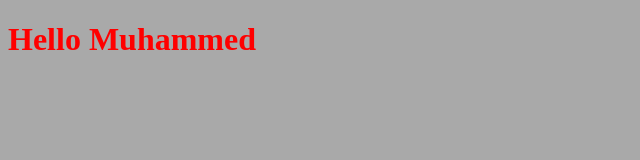
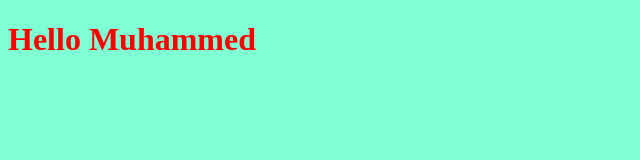
Before and after one commit to Mu3ammed-ibrahim/First-project, a plain HTML site: page index.html in a window 1280 px wide. Shown: the whole page, without its empty margins (0-640 px from the left). Drawn offline with Linux system fonts and the light colour scheme.

Commit message:
new feature

```diff
--- a/style.css
+++ b/style.css
@@ -1,5 +1,5 @@
 body{
-    background-color: darkgray;
+    background-color: aquamarine;
 }
 
 
```
